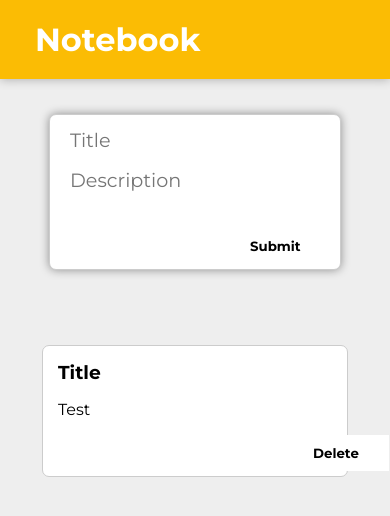
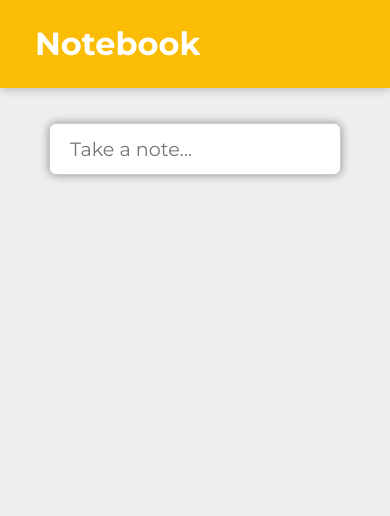
Before and after one commit to Douglas-Hong/Notebook, a React (Create React App) app: page / in a window 390 px wide. Shown: the top 516 px of the page. Built offline with nearby package versions, Linux system fonts and the light colour scheme.

Commit message:
Add flexbox to more containers, and allow InputArea to shrink when not focused

```diff
--- a/public/styles.css
+++ b/public/styles.css
@@ -2,6 +2,7 @@ body {
   background-color: #eee;
   font-family: "Montserrat", sans-serif;
   font-weight: 400;
+  line-height: 1.5;
   margin: 0;
   padding: 0;
 }
@@ -14,8 +15,8 @@ body {
 
 .title {
   color: #fff;
+  font-size: 2rem;
   margin: 0 auto;
-  font-size: 2rem;
 }
 
 .input-box {
@@ -23,19 +24,28 @@ body {
   border: 1px solid #ccc;
   border-radius: 7px;
   box-shadow: 0 0 10px 0 rgba(0, 0, 0, 0.4);
+  display: flex;
+  flex-direction: column;
+  margin: 35px auto;
   padding: 5px 20px;
-  margin: 35px auto;
   width: 500px;
 }
 
 .input-box input, .input-box textarea {
   border: none;
+  font-family: inherit;
   outline: none;
   padding: 8px 0;
+  resize: none;
   width: 100%;
-  font-family: inherit;
+}
+
+.input-box input {
   font-size: 1.2rem;
-  resize: none;
+}
+
+.button-container {
+  align-self: flex-end;
 }
 
 .custom-button {
@@ -44,17 +54,14 @@ body {
   cursor: pointer;
   font-family: inherit;
   font-weight: 700;
-  padding: 10px 30px;
   position: relative;
+  padding: 10px 0;
+  width: 100px;
 }
 
 .custom-button:hover {
   background-color: #d3d3d3;
   transition: background-color 0.15s ease-in-out;
-}
-
-.submit-button {
-  left: 400px;
 }
 
 .notes-container {
@@ -68,22 +75,25 @@ body {
 .note-box {
   background-color: #fff;
   border: 1px solid #ccc;
+  border-radius: 7px;
+  display: flex;
+  flex-direction: column;
   margin: 10px;
+  padding: 15px 15px 5px;
   width: 275px;
-  border-radius: 7px;
-  padding: 15px 15px 5px;
+  word-wrap: break-word;
 }
 
 .note-title {
-  margin: 0 auto;
+  margin: 0;
 }
 
 .note-desc {
-  word-wrap: break-word;
+  font-family: "Arial", sans-serif;
 }
 
 .delete-button {
-  left: 175px;
+  align-self: flex-end;
 }
 
 @media (max-width: 576px) {
@@ -91,15 +101,7 @@ body {
     width: 250px;
   }
 
-  .submit-button {
-    left: 150px;
-  }
-
   .note-box {
-    flex-basis: 325px;
-  }
-
-  .delete-button {
-    left: 225px;
+    width: 325px;
   }
 }
--- a/src/components/App.js
+++ b/src/components/App.js
@@ -4,10 +4,7 @@ import InputArea from "./InputArea";
 import Note from "./Note";
 
 function App() {
-  const [notes, setNotes] = useState([{
-    title: "Title",
-    desc: "Test"
-  }]);
+  const [notes, setNotes] = useState([]);
 
   function addNote(note) {
     setNotes([...notes, note]);
--- a/src/components/InputArea.js
+++ b/src/components/InputArea.js
@@ -5,6 +5,20 @@ export default function InputArea(props) {
     "title": "",
     "desc": ""
   })
+
+  const [areaIsClicked, setAreaIsClicked] = useState(false);
+
+  function expandArea() {
+    setAreaIsClicked(true);
+  }
+
+  function closeArea() {
+    setAreaIsClicked(false);
+    setUserInput({
+      "title": "",
+      "desc": ""
+    });
+  }
 
   function handleChange(event) {
     const {name, value} = event.target;
@@ -17,19 +31,28 @@ export default function InputArea(props) {
 
   function submitNote(event) {
     event.preventDefault();
-    props.onAdd(userInput);
-    setUserInput({
-      "title": "",
-      "desc": ""
-    })
+
+    if (userInput.title !== "" || userInput.desc !== "") {
+      props.onAdd(userInput);
+      setUserInput({
+        "title": "",
+        "desc": ""
+      });
+    }
+
+    closeArea();
   }
 
   return (
     <div>
-      <form className="input-box" autoComplete="off">
-        <input onChange={handleChange} name="title" placeholder="Title" value={userInput.title} />
-        <textarea onChange={handleChange} name="desc" placeholder="Description" value={userInput.desc} />
-        <button onClick={submitNote} className="custom-button submit-button">Submit</button>
+      <form className="input-box" id="input-area-box" autoComplete="off">
+        {areaIsClicked && <input onChange={handleChange} name="title" placeholder="Title" value={userInput.title} />}
+        <textarea onClick={expandArea} onChange={handleChange} name="desc" placeholder="Take a note..." value={userInput.desc}
+          style={areaIsClicked ? {fontSize: "0.85rem"} : {fontSize: "1.2rem"}}rows={areaIsClicked ? "3" : "1"} />
+        <div className="button-container">
+          {areaIsClicked && <button onClick={submitNote} className="custom-button">Submit</button>}
+          {areaIsClicked && <button onClick={closeArea} className="custom-button">Close</button>}
+        </div>
       </form>
     </div>
   );
```
